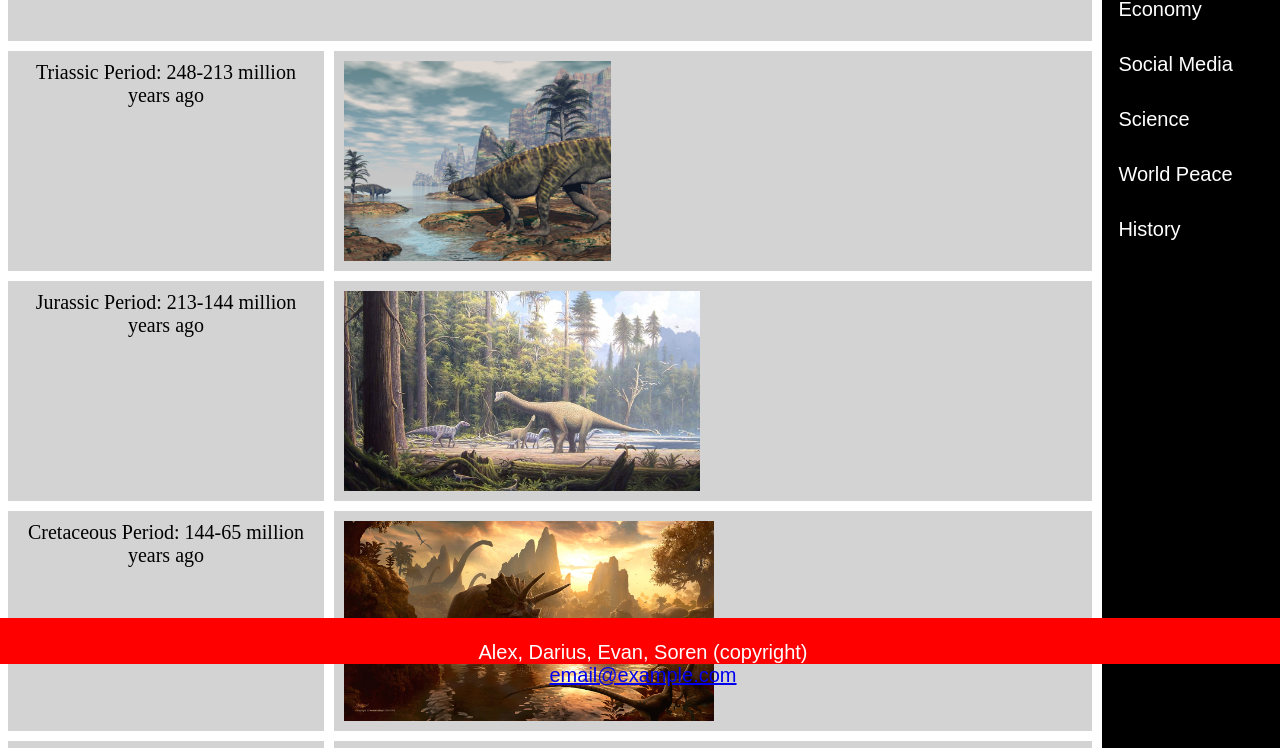
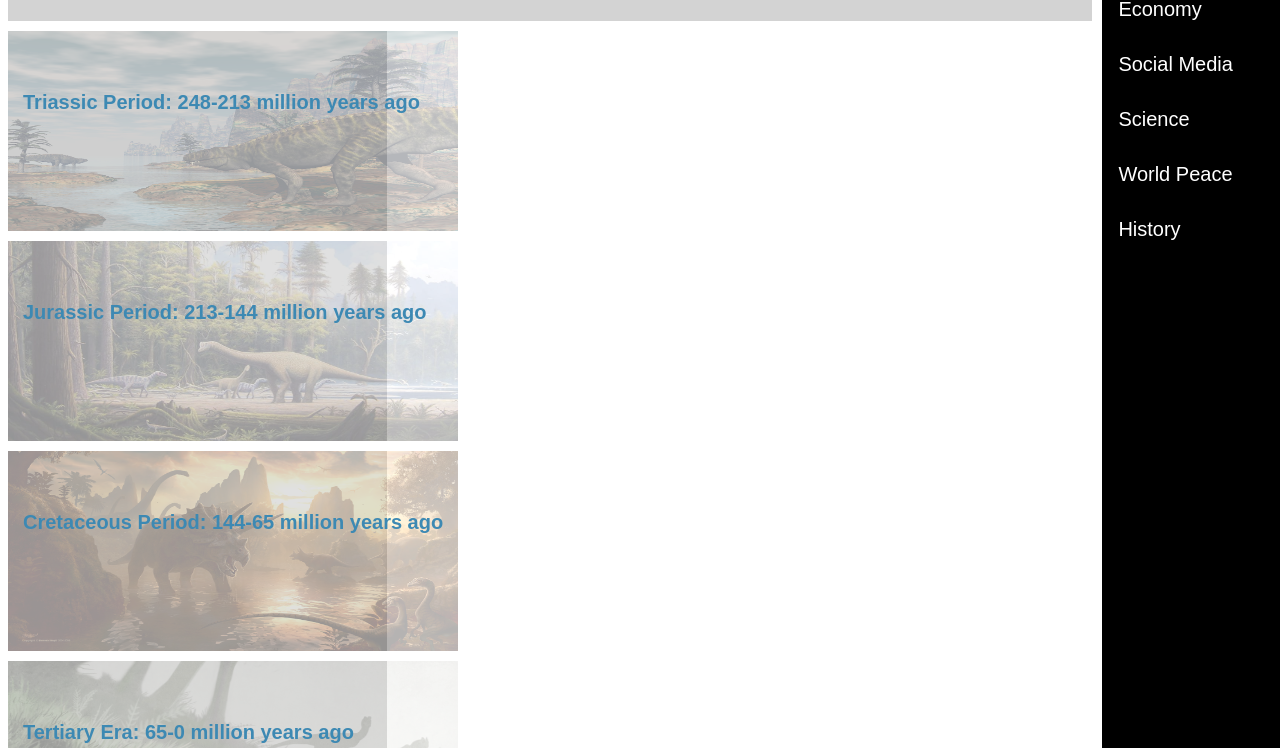
Before and after one commit to esuro/esuro.github.io, a plain HTML site: page group-project/history.html in a window 1280 px wide. Shown: the part 136-884 px from the top of the page. Drawn offline with Linux system fonts and the light colour scheme; a web font is replaced by a local one.

Commit message:
Changed History

```diff
--- a/group-project/history.html
+++ b/group-project/history.html
@@ -7,18 +7,19 @@
     <meta name="viewport" content="width=device-width, initial-scale=1.0">
     <title>The History of Dinosaurs</title>
     <link rel="stylesheet" href="css/style.css">
+    <link rel="stylesheet" href="https://use.typekit.net/waj8gfv.css">
     <style>
         .grid-container {
             display: grid;
             gap: 10px;
-            grid-template-columns: 25% 60% auto;
+            grid-template-columns: 30% 55% auto;
         }
 
         .grid-item {
             background-color: lightgray;
             text-align: center;
             font-size: 30px;
-            padding: 10px;
+            padding: 0px;
         }
 
         .sidenav {
@@ -29,17 +30,24 @@
         .header {
             grid-column: 1 / span 2;
             grid-row: 1;
+            color: #3D89B3;
+        }
+
+        .time {
+            position: absolute;
+            font-size: 20px;
+            font-weight: 300;
+            padding-top: 40px;
+            padding-left: 15px;
+            font-family: quicksand, sans-serif;
+            font-weight: 700;
+            color: #3D89B3;
+            font-style: normal;
         }
 
         .triassic-time {
             font-size: 20px;
             grid-column: 1;
-            grid-row: 2;
-        }
-
-        .triassic {
-            font-size: 20px;
-            grid-column: 2;
             grid-row: 2;
         }
 
@@ -49,21 +57,9 @@
             grid-row: 3;
         }
 
-        .jurassic {
-            font-size: 20px;
-            grid-column: 2;
-            grid-row: 3;
-        }
-
         .cretaceous-time {
             font-size: 20px;
             grid-column: 1;
-            grid-row: 4;
-        }
-
-        .cretaceous {
-            font-size: 20px;
-            grid-column: 2;
             grid-row: 4;
         }
 
@@ -73,15 +69,20 @@
             grid-row: 5;
         }
 
-        .tertiary {
-            font-size: 20px;
-            grid-column: 2;
-            grid-row: 5;
+        .images {
+            height: 200px;
+            width: 450px;
+            float: left;
+            /* NEW CSS STYLE*/
+            opacity: 0.3;
+            padding: 0px;
+            justify-content: center;
         }
 
-        .images {
-            height: 200px;
-            float: left;
+        .main-content {
+            background-color: white;
+            grid-column: 2;
+            grid-row: 2 / span 4;
         }
     </style>
 </head>
@@ -102,35 +103,25 @@
             <h1>The History of Dinosaurs</h1>
         </div>
         <div class="grid-item triassic-time ">
-            Triassic Period: 248-213 million years ago
-        </div>
-        <div class="grid-item triassic">
             <img src="images/triassic.jpg" class="images" alt="Picture of Triassic">
+            <p class="time">Triassic Period: 248-213 million years ago</p>
         </div>
         <div class="grid-item jurassic-time">
-            Jurassic Period: 213-144 million years ago
-        </div>
-        <div class="grid-item jurassic">
             <img src="images/jurassic.jpg" class="images" alt="Picture of Jurassic">
+            <p class="time">Jurassic Period: 213-144 million years ago</p>
         </div>
         <div class="grid-item cretaceous-time ">
-            Cretaceous Period: 144-65 million years ago
-        </div>
-        <div class="grid-item cretaceous">
             <img src="images/cretaceous.jpg" class="images" alt="Picture of Cretaceous">
+            <p class="time">Cretaceous Period: 144-65 million years ago</p>
         </div>
         <div class="grid-item after">
-            After the dinosaurs: 65-0 million years ago
+            <img src="images/afterExtinction.jpg" class="images" alt="Picture before Dinosaur Extincion">
+            <p class="time">Tertiary Era: 65-0 million years ago</p>
         </div>
-        <div class="grid-item tertiary">
-            <img src="images/beforeExtinction.jpg" class="images" alt="Picture before Dinosaur Extincion">
+        <div class="grid-item main-content">
+
         </div>
     </div>
-    <footer>
-        <p>Alex, Darius, Evan, Soren (copyright)<br>
-            <a href="mailto:email@example.com ">email@example.com</a>
-        </p>
-    </footer>
 
 </body>
 
```
